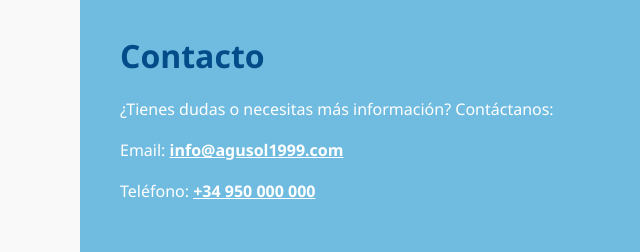
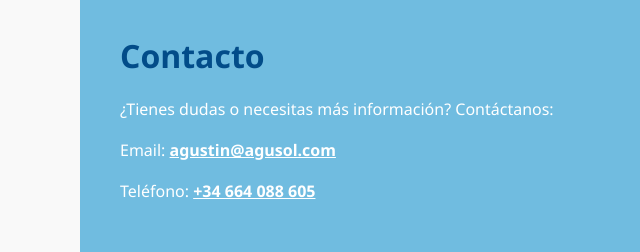
Before and after one commit to pearhttp-rgb/agusol-web, a plain HTML site: page index.html in a window 1280 px wide. Shown: the part 3264-3516 px from the top of the page, 0-640 px from the left. Drawn offline with Linux system fonts and the light colour scheme.

Commit message:
Update index.html

```diff
--- a/index.html
+++ b/index.html
@@ -188,8 +188,8 @@
                 <div class="contact-info">
                     <h2>Contacto</h2>
                     <p>¿Tienes dudas o necesitas más información? Contáctanos:</p>
-                    <p>Email: <a href="mailto:info@agusol1999.com">info@agusol1999.com</a></p>
-                    <p>Teléfono: <a href="tel:+34950000000">+34 950 000 000</a></p>
+                    <p>Email: <a href="mailto:agustin@agusol.com">agustin@agusol.com</a></p>
+                    <p>Teléfono: <a href="tel:+34664088605">+34 664 088 605</a></p>
                 </div>
                 <div class="contact-logo">
                     <img src="logo.jpg" alt="Logo AGUSOL">
```
